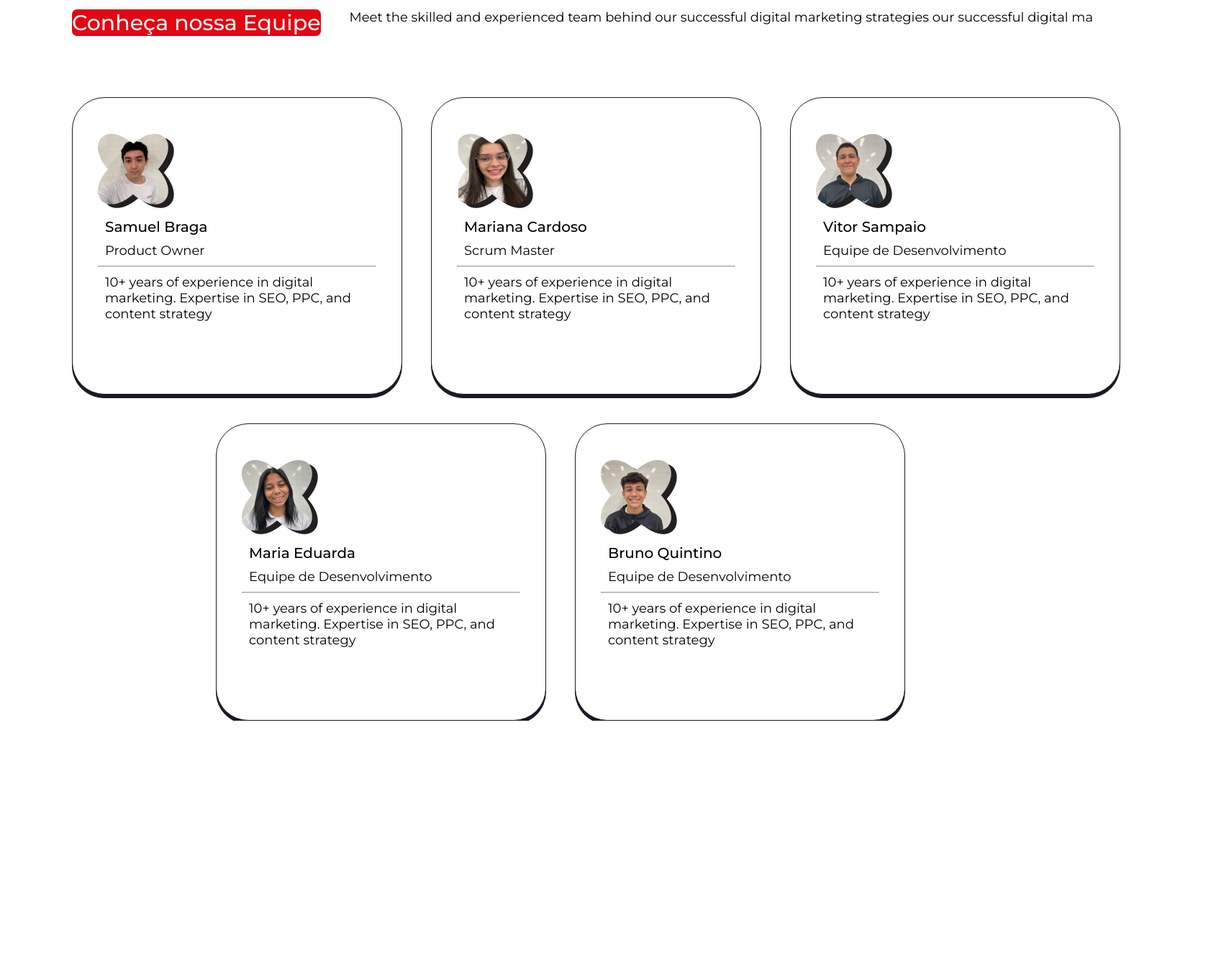
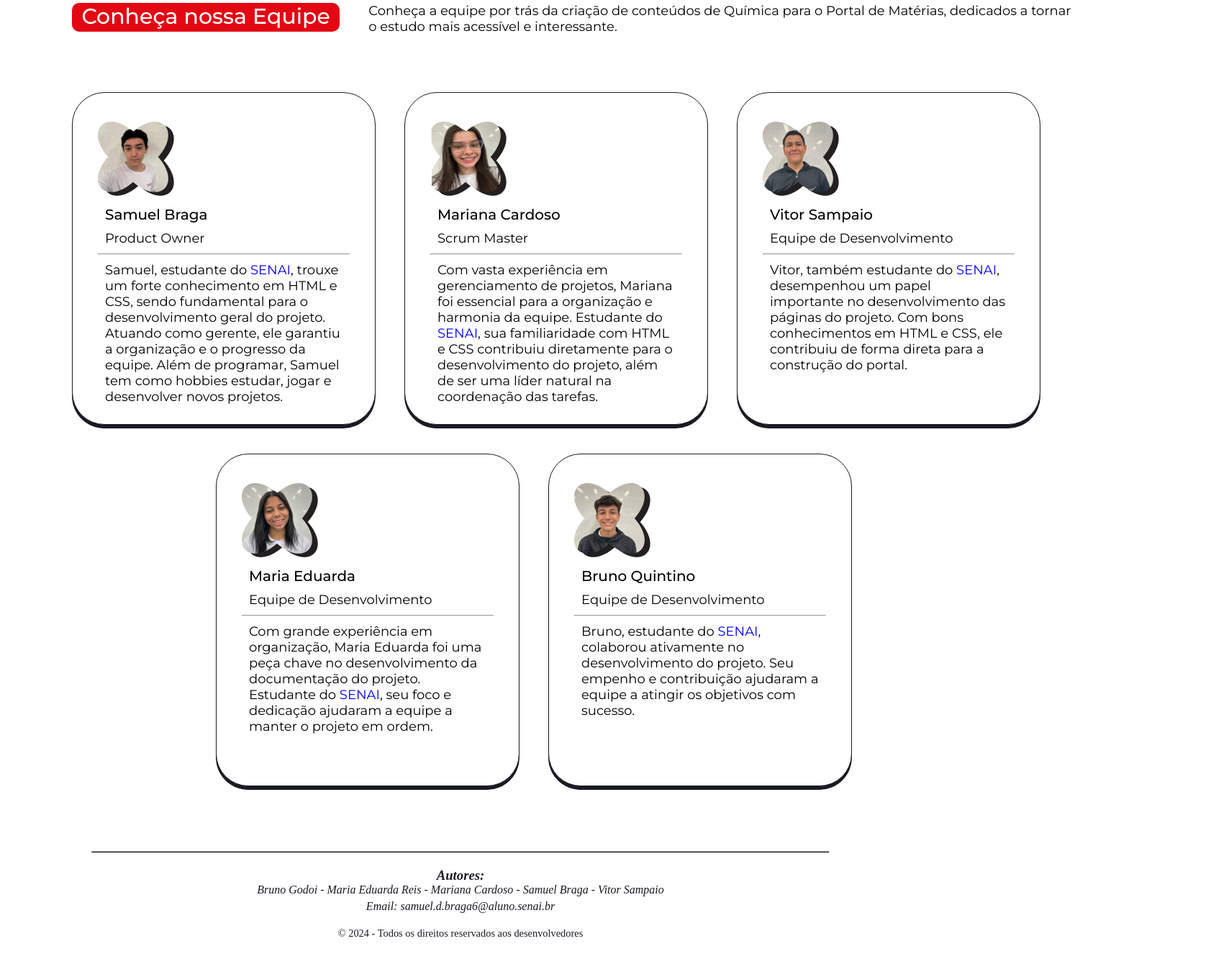
Before and after one commit to mariccardoso/PortaldeMaterias, a plain HTML site: page pages/sobre.html in a window 1280 px wide. Shown: the part 196-1521 px from the top of the page at 72% size, 1690 px wide, since content can reach past the window. Before the commit the page ends 1197 px from the top, so only its background shows below. Drawn offline with nearby package versions, Linux system fonts and the light colour scheme.

Commit message:
feat(About): completion of the "About us" page
- Removed unnecessary CSS link from the header and added navbar styling.
- Organized HTML to improve semantics and CSS for better readability.
- Added a footer (pending discussion if it will be used, not final).
- Added personalized descriptions for the participant cards (some are still pending to be written by the team).
- Set navbar to fixed position.
- Fixed broken links.
- Created a general introduction text about the team for the "About Us" page.

```diff
--- a/css/sobre.css
+++ b/css/sobre.css
@@ -3,135 +3,243 @@
 
 /* Variáveis CSS para cores e tamanhos */
 :root {
-    --grey: #f3f3f3;
-    /* Branco padrão */
+    --grey: #fff;
     --vermelho: #e30613;
-    /* Vermelho padrão*/
     --dark: #191A23;
-    /*Preto 01 padrão*/
-    --black: #000
-    /*Preto 02 padrão*/
+    --black: #000;
     --gap-large: 40px;
-    /* Espaçamento grande entre os itens (por exemplo, em desktops) */
     --gap-small: 20px;
-    /* Espaçamento pequeno entre os itens (por exemplo, em dispositivos móveis) */
     --font-size: 20px;
-    /* Tamanho da fonte padrão */
     --border-radius: 10px;
-    /* Raio da borda para bordas arredondadas */
     --transition-speed: 0.3s;
-    /* Velocidade da transição de cor para suavizar mudanças */
 }
 
-
+/* Estilos gerais */
 * {
     text-decoration: none;
     margin: 0;
     padding: 0;
 }
 
-.landing-page{
+/* Barra de navegação */
+.navigation-bar {
+    display: flex;
+    height: 200px;
+    width: 1440px;
+    padding: 0px 125px;
+    justify-content: space-between;
+    align-items: center;
+    position: fixed;
+    top: 0;
+    background-color: rgba(255, 255, 255, 0.5); /* Fundo branco com transparência */
+    backdrop-filter: blur(10px); /* Efeito de desfoque */
+}
+
+.nav-header {
+    display: flex;
+    width: 100%;
+    max-width: 1440px;
+    margin: 0 auto;
+    justify-content: space-between;
+    align-items: center;
+    padding: 0 20px;
+}
+
+nav img {
+    width: 226px;
+    height: 60px;
+    flex-shrink: 0;
+    /* Impede que a imagem encolha */
+}
+
+.list-nav-header {
+    display: flex;
+    justify-content: center;
+    align-items: center;
+    gap: 40px;
+    /* Espaço fixo de 40px entre os itens de navegação */
+    list-style-type: none;
+    padding: 0;
+    margin: 0;
+}
+
+.nav-link {
+    color: var(--dark);
+    font-family: "Space Grotesk", sans-serif;
+    font-size: var(--font-size);
+    font-style: normal;
+    font-weight: 400;
+    line-height: 28px;
+    /* Altura da linha para o texto */
+}
+
+/* Botão de entre em contato */
+.button-nav-header {
+    border-radius: var(--border-radius);
+    /* Raio da borda arredondada do botão */
+    width: 120px;
+    height: 60px;
+    font-size: var(--font-size);
+    background-color: #fff;
+    /* Cor de fundo do botão */
+    border: 2px solid var(--vermelho);
+    /* Cor e espessura da borda do botão */
+    color: var(--dark);
+    /* Cor do texto no botão */
+    text-align: center;
+    line-height: 60px;
+    /* Alinha verticalmente o texto dentro do botão */
+    transition: background-color var(--transition-speed), color var(--transition-speed);
+    /* Transição suave para mudanças de cor */
+    font-family: "Space Grotesk";
+}
+
+.button-nav-header:hover {
+    background-color: var(--vermelho);
+    /* Cor de fundo do botão ao passar o mouse */
+    color: #fff;
+    /* Cor do texto do botão ao passar o mouse */
+}
+
+.nav-link:hover{
+    color: #e30613;
+}
+
+/* Configurações da Main */
+.landing-page {
     margin-right: 120px;
 }
 
-.introduction{
+/* Introdução */
+.introduction {
     display: flex;
-    width: 1440px;
+    width: 1400px;
     padding: 0px 100px;
     align-items: flex-start;
-    gap: 40px;
+    gap: var(--gap-large);
+    margin-top: 200px;
 }
 
-.title-sobrenos{
-    color: var(--Grey, #F3F3F3);
-
-    /* h2 */
+.title-sobrenos {
+    color: var(--grey);
     font-family: "Montserrat";
     font-size: 30px;
-    font-style: normal;
     font-weight: 500;
-    line-height: normal;
-    border-radius: 7px;
-background: var(--Vermelho, #E30613);
-border-radius: 7px;
-background: var(--Vermelho, #E30613);
+    text-align: center;
+    background: var(--vermelho);
+    border-radius: var(--border-radius);
+    width: 500px;
+    height: 40px;
+    text-align: center;
 }
 
-.site-text{
+.site-text {
     color: #000;
-
-    /* p */
     font-family: Montserrat;
     font-size: 18px;
-    font-style: normal;
     font-weight: 400;
-    line-height: normal;
 }
 
-.team-members{
+/* Equipe */
+.team-members {
     display: inline-flex;
     flex-direction: column;
     align-items: flex-start;
-gap: 40px;
+    gap: var(--gap-large);
+    margin-top: 80px;
 }
 
-.top-cards{
+.top-cards {
     display: flex;
     padding: 0px 100px;
     align-items: flex-start;
-gap: 40px;
+    gap: var(--gap-large);
 }
 
-.card{
+.card {
     display: flex;
-width: 387px;
-height: 331px;
+    width: 350px;
+    height: 380px;
     padding: 40px 35px;
     flex-direction: column;
     align-items: flex-start;
-gap: 10px;
+    gap: var(--gap-small);
     border-radius: 45px;
-border: 1px solid #191A23;
+    border: 1px solid var(--dark);
     background: #FFF;
-box-shadow: 0px 5px 0px 0px #191A23;
+    box-shadow: 0px 5px 0px 0px var(--dark);
 }
 
-.member-name{
+/* Nome e descrição dos membros */
+.member-name {
     color: #000;
-
-/* h4 */
     font-family: Montserrat;
     font-size: 20px;
-font-style: normal;
     font-weight: 500;
-line-height: normal;
     margin: 10px;
 }
 
-.member-position, .member-description{
+.member-position, .member-description {
     color: #000;
-
-/* p */
     font-family: Montserrat;
     font-size: 18px;
-font-style: normal;
     font-weight: 400;
-line-height: normal;
-margin: 10px
+    margin: 10px;
 }
 
-
-.person{
+/* Membros */
+.person {
     display: flex;
     align-items: flex-start;
     gap: -67px;
     align-self: stretch;
 }
-.cards{
+
+.cards {
     display: flex;
     padding: 0px 100px;
     margin-left: 200px;
     align-items: flex-start;
-    gap: 40px;
+    gap: var(--gap-large);
+}
 
+/* Rodapé */
+.site-footer {
+    background-color: var(--grey);
+    color: var(--dark);
+    text-align: center;
+    padding: 20px 0;
+    margin-top: 50px;
 }
+
+.contact-info {
+    margin-bottom: 10px;
+    margin: 20px;
+}
+
+.author-name,
+.author-email {
+    margin-bottom: 5px;
+}
+
+.email-link {
+    color: inherit; /* Herda a cor do texto ao redor */
+    text-decoration: none;
+}
+
+.email-link:hover {
+    text-decoration: underline;
+}
+
+.footer-hr {
+    width: 80%; /* Ajusta a largura da linha */
+    height: 1px; /* Define a espessura da linha */
+    background-color: var(--dark); /* Define a cor da linha */
+    margin: 20px auto; /* Centraliza e adiciona espaçamento */
+}
+
+.copy-info {
+    font-size: 0.9em;
+    color: var(--dark);
+    margin-top: 10px;
+}
--- a/pages/sobre.html
+++ b/pages/sobre.html
@@ -2,12 +2,11 @@
 <html lang="pt-br">
 <head>
     <meta charset="UTF-8">
-    <meta name="viewport" contpt-brt="width=device-width, initial-scale=1.0">
+    <meta name="viewport" content="width=device-width, initial-scale=1.0">
     <link href='https://unpkg.com/boxicons@2.1.4/css/boxicons.min.css' rel='stylesheet'>
     <title>Sobre Nós</title>
 
     <link rel="stylesheet" href="../css/sobre.css">
-    <link rel="stylesheet" href="../css/styles.css">
 
 </head>
 <body>
@@ -32,109 +31,103 @@
 
         <section class="introduction">
             <h1 class="title-sobrenos">Conheça nossa Equipe</h1>
-            <p class="site-text">Meet the skilled and experienced team behind our successful digital marketing strategies our successful digital ma</p>
+            <p class="site-text">Conheça a equipe por trás da criação de conteúdos de Química para o Portal de Matérias, dedicados a tornar o estudo mais acessível e interessante.</p>
         </section>
 
         <section class="team-members">
-            <section class="top-cards">
+            <div class="top-cards">
                 <article class="card">
-                    <aside class="person"></aside>
-                        <aside class="member-section">
-                            <img src="../assets/img/integrantes/samuel.png" alt="" class="member-img">
-                            <aside class="member-text">
-                                <h4 class="member-name">Samuel Braga</h4>
-                                <p class="member-position">Product Owner</p>
-                            </aside>
+                    <div class="member-section">
+                        <img src="../assets/img/integrantes/samuel.png" alt="Foto de Samuel Braga" class="member-img">
+                        <div class="member-text">
+                            <h4 class="member-name">Samuel Braga</h4>
+                            <p class="member-position">Product Owner</p>
+                        </div>
+                        <a href="https://www.linkedin.com" target="_blank">
                             <box-icon type='logo' name='linkedin'></box-icon>
-                            <hr>
-                            <p class="member-description">10+ years of experience in digital marketing. Expertise in SEO, PPC, and content strategy</p>
-                        </aside>
-                    </aside>
+                        </a>
+                        <hr>
+                        <p class="member-description">Samuel, estudante do <a href="https://www.sp.senai.br/" target="_blank">SENAI</a>, trouxe um forte conhecimento em HTML e CSS, sendo fundamental para o desenvolvimento geral do projeto. Atuando como gerente, ele garantiu a organização e o progresso da equipe. Além de programar, Samuel tem como hobbies estudar, jogar e desenvolver novos projetos.</p>
+                    </div>
                 </article>
+
                 <article class="card">
-                    <aside class="person"></aside>
-                        <aside class="member-section">
-                            <img src="../assets/img/integrantes/mariana.png" alt="" class="member-img">
-                            <aside class="member-text">
-                                <h4 class="member-name">Mariana Cardoso</h4>
-                                <p class="member-position">Scrum Master</p>
-                            </aside>
+                    <div class="member-section">
+                        <img src="../assets/img/integrantes/mariana.png" alt="Foto de Mariana Cardoso" class="member-img">
+                        <div class="member-text">
+                            <h4 class="member-name">Mariana Cardoso</h4>
+                            <p class="member-position">Scrum Master</p>
+                        </div>
+                        <a href="https://www.linkedin.com" target="_blank">
                             <box-icon type='logo' name='linkedin'></box-icon>
-                            <hr>
-                            <p class="member-description">10+ years of experience in digital marketing. Expertise in SEO, PPC, and content strategy</p>
-                        </aside>
-                    </aside>
+                        </a>
+                        <hr>
+                        <p class="member-description">Com vasta experiência em gerenciamento de projetos, Mariana foi essencial para a organização e harmonia da equipe. Estudante do <a href="https://www.sp.senai.br/" target="_blank">SENAI</a>, sua familiaridade com HTML e CSS contribuiu diretamente para o desenvolvimento do projeto, além de ser uma líder natural na coordenação das tarefas.</p>
+                    </div>
                 </article>
+
                 <article class="card">
-                    <aside class="person"></aside>
-                        <aside class="member-section">
-                            <img src="../assets/img/integrantes/vitor.png" alt="" class="member-img">
-                            <aside class="member-text">
-                                <h4 class="member-name">Vitor Sampaio</h4>
-                                <p class="member-position">Equipe de Desenvolvimento</p>
-                            </aside>
+                    <div class="member-section">
+                        <img src="../assets/img/integrantes/vitor.png" alt="Foto de Vitor Sampaio" class="member-img">
+                        <div class="member-text">
+                            <h4 class="member-name">Vitor Sampaio</h4>
+                            <p class="member-position">Equipe de Desenvolvimento</p>
+                        </div>
+                        <a href="https://www.linkedin.com" target="_blank">
                             <box-icon type='logo' name='linkedin'></box-icon>
-                            <hr>
-                            <p class="member-description">10+ years of experience in digital marketing. Expertise in SEO, PPC, and content strategy</p>
-                        </aside>
-                    </aside>
+                        </a>
+                        <hr>
+                        <p class="member-description">Vitor, também estudante do <a href="https://www.sp.senai.br/" target="_blank">SENAI</a>, desempenhou um papel importante no desenvolvimento das páginas do projeto. Com bons conhecimentos em HTML e CSS, ele contribuiu de forma direta para a construção do portal.</p>
+                    </div>
                 </article>
-            </section>
+            </div>
 
-            <section class="cards">
+            <div class="cards">
                 <article class="card">
-                    <aside class="person"></aside>
-                        <aside class="member-section">
-                            <img src="../assets/img/integrantes/Duda.png" alt="" class="member-img">
-                            <aside class="member-text">
-                                <h4 class="member-name">Maria Eduarda</h4>
-                                <p class="member-position">Equipe de Desenvolvimento</p>
-                            </aside>
+                    <div class="member-section">
+                        <img src="../assets/img/integrantes/Duda.png" alt="Foto de Maria Eduarda" class="member-img">
+                        <div class="member-text">
+                            <h4 class="member-name">Maria Eduarda</h4>
+                            <p class="member-position">Equipe de Desenvolvimento</p>
+                        </div>
+                        <a href="https://www.linkedin.com" target="_blank">
                             <box-icon type='logo' name='linkedin'></box-icon>
-                            <hr>
-                            <p class="member-description">10+ years of experience in digital marketing. Expertise in SEO, PPC, and content strategy</p>
-                        </aside>
-                    </aside>
+                        </a>
+                        <hr>
+                        <p class="member-description">Com grande experiência em organização, Maria Eduarda foi uma peça chave no desenvolvimento da documentação do projeto. Estudante do <a href="https://www.sp.senai.br/" target="_blank">SENAI</a>, seu foco e dedicação ajudaram a equipe a manter o projeto em ordem.</p>
+                    </div>
                 </article>
+
                 <article class="card">
-                    <aside class="person"></aside>
-                        <aside class="member-section">
-                            <img src="../assets/img/integrantes/bruno.png" alt="" class="member-img">
-                            <aside class="member-text">
-                                <h4 class="member-name">Bruno Quintino</h4>
-                                <p class="member-position">Equipe de Desenvolvimento</p>
-                            </aside>
+                    <div class="member-section">
+                        <img src="../assets/img/integrantes/bruno.png" alt="Foto de Bruno Quintino" class="member-img">
+                        <div class="member-text">
+                            <h4 class="member-name">Bruno Quintino</h4>
+                            <p class="member-position">Equipe de Desenvolvimento</p>
+                        </div>
+                        <a href="https://www.linkedin.com" target="_blank">
                             <box-icon type='logo' name='linkedin'></box-icon>
-                            <hr>
-                            <p class="member-description">10+ years of experience in digital marketing. Expertise in SEO, PPC, and content strategy</p>
-                        </aside>
-                    </aside>
+                        </a>
+                        <hr>
+                        <p class="member-description">Bruno, estudante do <a href="https://www.sp.senai.br/" target="_blank">SENAI</a>, colaborou ativamente no desenvolvimento do projeto. Seu empenho e contribuição ajudaram a equipe a atingir os objetivos com sucesso.</p>
+                    </div>
                 </article>
-            </section>
+            </div>
         </section>
+
     </main>
 
-<!-- -- >
-        <aside class="nav-equipe">
-            <h1>Conheça nossa Equipe</h1>
-            <h3>Meet the skilled and experienced team behind our successful digital marketing strategies</h3>
-        </aside>
-        <section class="squares-container">
-            <article class="article-squares">
-                <img class="integrante-img" src="/assets/img/integrantes/samuel.png" alt="Samuel Braga">
-                <article class="integrante-information">
-                    <h3>Samuel Braga</h3>
-                    <h3>Product Owner</h3>
-                </article>
-                <hr class="linha">
-                <h4 class="sobre-samuel">10+ years of experience in digital marketing. <br>
-                    Expertise in SEO, PPC, and content strategy</h4>
+    <footer class="site-footer">
+        <hr class="footer-hr">
+        <address class="contact-info">
+            <h3>Autores:</h3>
+            <p class="author-name">
+                Bruno Godoi - Maria Eduarda Reis - Mariana Cardoso - Samuel Braga - Vitor Sampaio
+            </p>
+            <p class="author-email">Email: <a href="mailto:samuel.d.braga6@aluno.senai.br" class="email-link">samuel.d.braga6@aluno.senai.br</a></p>
+        </address>
+        <p class="copy-info">&copy; 2024 - Todos os direitos reservados aos desenvolvedores</p>
+    </footer>
 
-            </article>
-
-
-
-        </section>
-<------ -->
 </body>
 </html>
```
Also changed, not shown: index.html (+7 -7 lines). Lines whose indentation alone changed are shown as unchanged.
